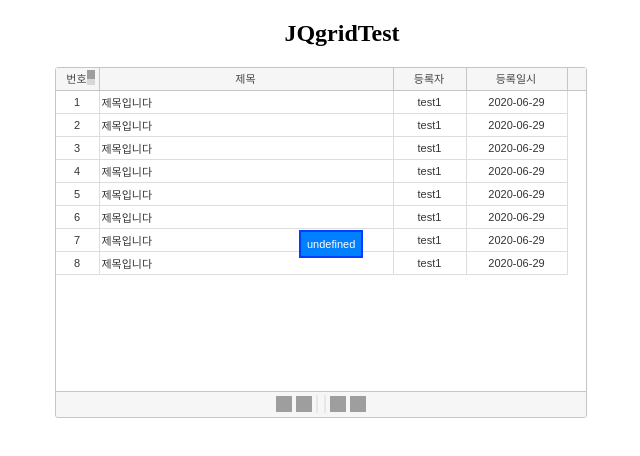
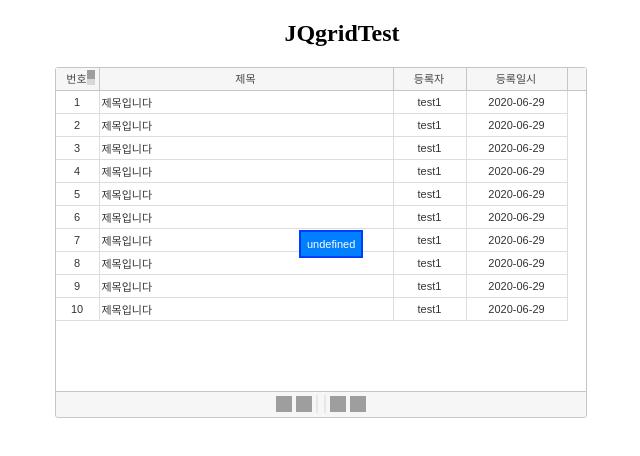
Before and after one commit to Kim-Dong-Kyu/Vanila, a plain HTML site: page jq grid/grid_test.html in a window 1280 px wide. Shown: the whole page, without its empty margins (298-938 px from the left). Drawn offline with Linux system fonts and the light colour scheme; grey boxes are pictures that could not be loaded.

Commit message:
[update] row 개수 설정

```diff
--- a/jq grid/grid_test.html
+++ b/jq grid/grid_test.html
@@ -63,10 +63,29 @@
                         "board_subject": "제목입니다",
                         "write": "test1",
                         "update_date": "2020-06-29"
+                    },
+                    {
+                        "NO": 9,
+                        "board_subject": "제목입니다",
+                        "write": "test1",
+                        "update_date": "2020-06-29"
+                    },
+                    {
+                        "NO": 10,
+                        "board_subject": "제목입니다",
+                        "write": "test1",
+                        "update_date": "2020-06-29"
+                    },
+                    {
+                        "NO": 11,
+                        "board_subject": "제목입니다",
+                        "write": "test1",
+                        "update_date": "2020-06-29"
                     }
                 ],
                 datatype: "local",
                 height: 300,
+                rowNum : 10,
                 pager: "#pager",
                 colNames: ['번호', '제목', '등록자', '등록일시'],
                 /*mapping 될 변수이름 지정*/
```
